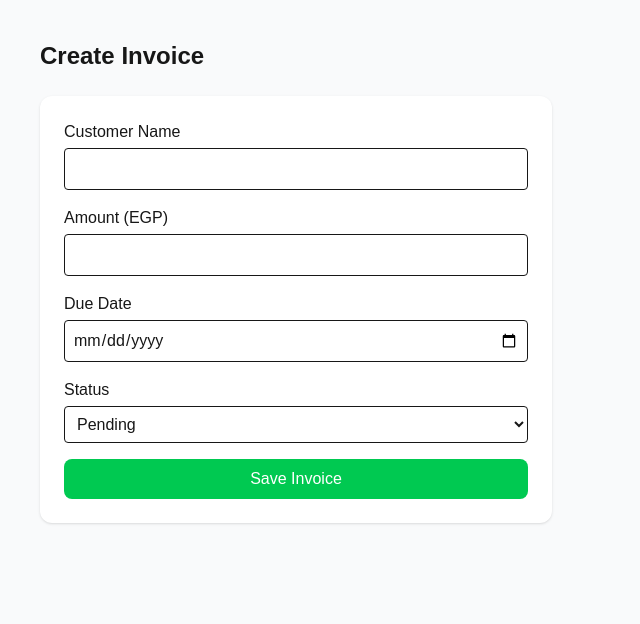
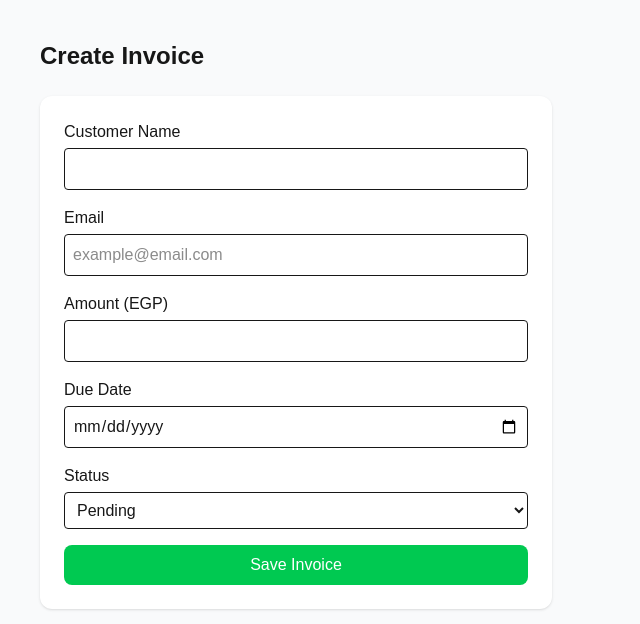
Before and after one commit to NextlyTechology/nextly-invoices, a Next.js app: page /create-invoice in a window 1280 px wide. Shown: the top 624 px of the page, without its empty margins (0-640 px from the left). Built offline with nearby package versions, Linux system fonts and the light colour scheme.

Commit message:
add email + due date to invoices

```diff
--- a/app/create-invoice/page.tsx
+++ b/app/create-invoice/page.tsx
@@ -4,13 +4,14 @@ import { supabase } from "@/src/lib/supabase";
 
 export default function CreateInvoice() {
     const [customer, setCustomer] = useState("");
+    const [email, setEmail] = useState(""); // 🟢 جديد
     const [amount, setAmount] = useState("");
     const [status, setStatus] = useState("pending");
-    const [dueDate, setDueDate] = useState(""); // 🟣 جديد
+    const [dueDate, setDueDate] = useState("");
     const [loading, setLoading] = useState(false);
 
     const handleSave = async () => {
-        if (!customer || !amount || !dueDate) {
+        if (!customer || !amount || !dueDate || !email) {
             alert("Please fill all fields");
             return;
         }
@@ -29,10 +30,11 @@ export default function CreateInvoice() {
 
         const { error } = await supabase.from("invoices").insert([
             {
-                customer: customer,
+                customer,
+                email, // 🔥 جديد
                 amount: Number(amount),
-                status: status,
-                due_date: dueDate, // 🔥 أهم إضافة
+                status,
+                due_date: dueDate,
                 user_id: user.id,
             },
         ]);
@@ -46,9 +48,10 @@ export default function CreateInvoice() {
             alert("Invoice saved successfully ✅");
 
             setCustomer("");
+            setEmail("");
             setAmount("");
             setStatus("pending");
-            setDueDate(""); // reset
+            setDueDate("");
         }
     };
 
@@ -59,6 +62,7 @@ export default function CreateInvoice() {
             </h1>
 
             <div className="bg-white p-6 rounded-xl shadow max-w-lg">
+
                 {/* Customer */}
                 <div className="mb-4">
                     <label className="block mb-1 font-medium">
@@ -69,6 +73,20 @@ export default function CreateInvoice() {
                         value={customer}
                         onChange={(e) => setCustomer(e.target.value)}
                         className="w-full border p-2 rounded"
+                    />
+                </div>
+
+                {/* 🟢 Email */}
+                <div className="mb-4">
+                    <label className="block mb-1 font-medium">
+                        Email
+                    </label>
+                    <input
+                        type="email"
+                        value={email}
+                        onChange={(e) => setEmail(e.target.value)}
+                        className="w-full border p-2 rounded"
+                        placeholder="example@email.com"
                     />
                 </div>
 
@@ -85,7 +103,7 @@ export default function CreateInvoice() {
                     />
                 </div>
 
-                {/* 🟣 Due Date */}
+                {/* Due Date */}
                 <div className="mb-4">
                     <label className="block mb-1 font-medium">
                         Due Date
@@ -113,7 +131,6 @@ export default function CreateInvoice() {
                     </select>
                 </div>
 
-                {/* Button */}
                 <button
                     onClick={handleSave}
                     disabled={loading}
```
